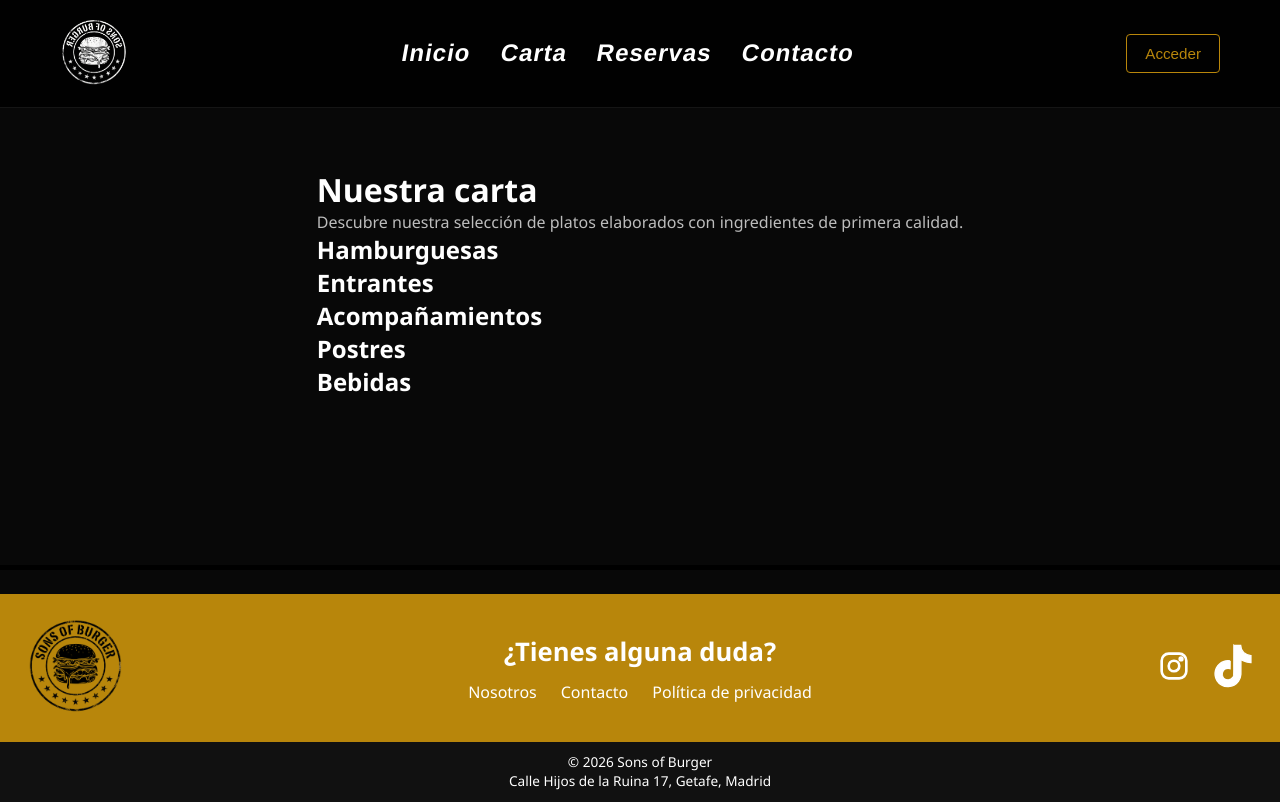
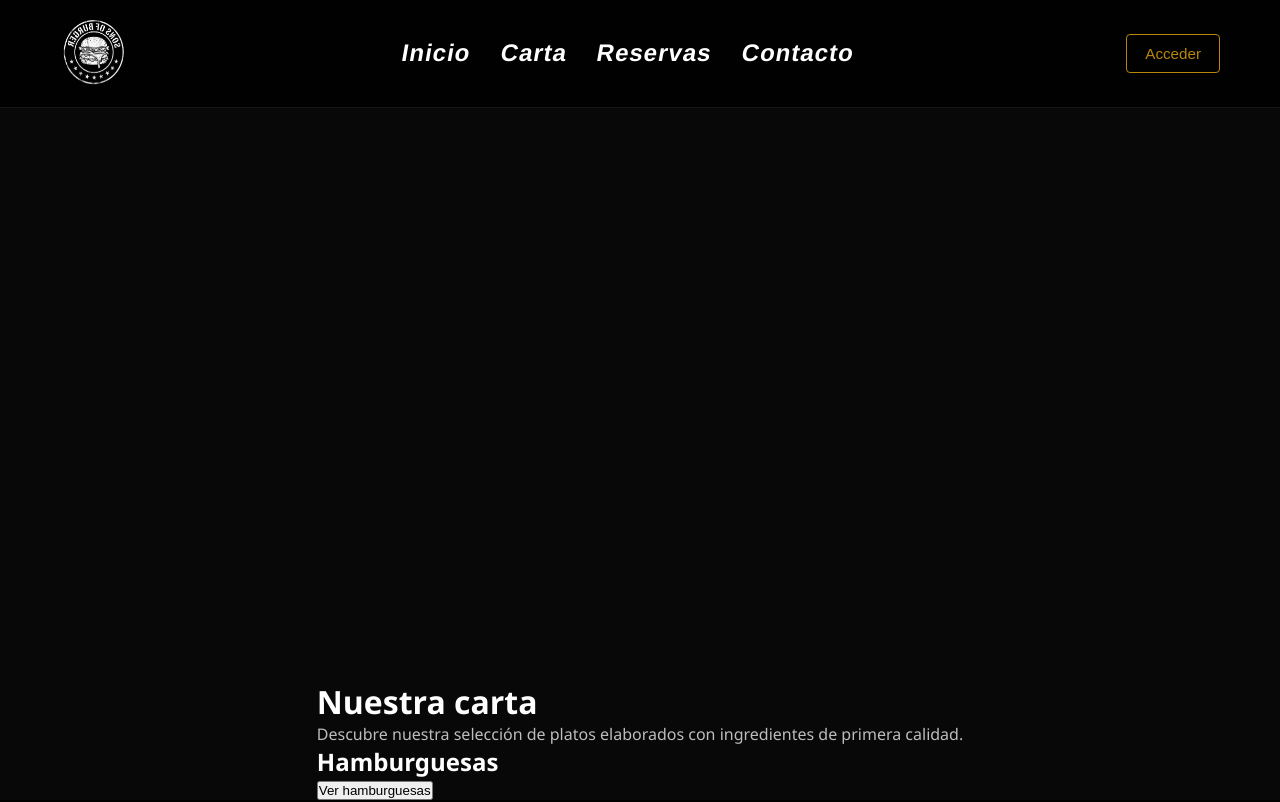
Before and after one commit to victorbnt25/TFG_RESTAURANTE, a React (Vite) app in the folder frontend/: page /carta in a window 1280 px wide. Shown: the top 802 px of the page. Built offline with nearby package versions, Linux system fonts and the light colour scheme.

Commit message:
carta prueba

```diff
--- /dev/null
+++ b/frontend/src/data/hamburguesas.js
@@ -0,0 +1,45 @@
+const hamburguesas=[
+    {
+        id:1,
+        nombre:"Hamburguesa Clásica",
+        precio : 13.50,
+        ingredientes: "Carne de res, Lechuga, Tomate, cebolla, Pan artesanal",
+    },
+     {
+        id:2,
+        nombre:"Hamburguesa normal",
+        precio : 12.50,
+        ingredientes: "Carne de res, Lechuga, Tomate, cebolla, Pan artesanal",
+    },
+
+     {
+        id:3,
+        nombre:"Hamburguesa vegetraiana",
+        precio : 16.50,
+        ingredientes: "Carne de res, Lechuga, Tomate, cebolla, Pan artesanal",
+    },
+
+     {
+        id:4,
+        nombre:"Hamburguesa de los dioses",
+        precio : 15.50,
+        ingredientes: "Carne de res, Lechuga, Tomate, cebolla, Pan artesanal",
+    },
+
+     {
+        id:5,
+        nombre:"Hamburguesa azteca",
+        precio : 12.50,
+        ingredientes: "Carne de res, Lechuga, Tomate, cebolla, Pan artesanal",
+    },
+
+     {
+        id:6,
+        nombre:"Hamburguesa weekend",
+        precio : 18.50,
+        ingredientes: "Carne de res, Lechuga, Tomate, cebolla, Pan artesanal",
+    },
+
+
+]
+export default hamburguesas;
--- a/frontend/src/pages/Carta/carta.jsx
+++ b/frontend/src/pages/Carta/carta.jsx
@@ -1,43 +1,88 @@
+// Importamos el hook useState desde React para manejar estado
+import { useState } from "react";
+
+// Importamos los datos de hamburguesas (simulan la base de datos)
+import hamburguesasData from "../../data/hamburguesas.js";
+
+// Definimos el componente Carta
 function Carta() {
+
+  // Estado que controla si se muestran o no las hamburguesas
+  // false → las hamburguesas están ocultas
+  // true  → las hamburguesas se muestran
+  const [mostrarHamburguesas, setMostrarHamburguesas] = useState(false);
+
+  // El return define lo que se renderiza en pantalla
   return (
+    // Contenedor principal de la página Carta
     <section className="container carta">
+
+      {/* Título principal de la página */}
       <h1 className="title">Nuestra carta</h1>
+
+      {/* Texto descriptivo introductorio */}
       <p className="text">
         Descubre nuestra selección de platos elaborados con ingredientes de
         primera calidad.
       </p>
 
-      {/* Hamburguesas */}
+      {/* Sección específica de hamburguesas */}
       <section className="carta-seccion" id="hamburguesas">
+
+        {/* Título de la sección de hamburguesas */}
         <h2 className="carta-titulo">Hamburguesas</h2>
-        {/* Productos cargados desde BD */}
-      </section>
 
-      {/* Entrantes */}
-      <section className="carta-seccion" id="entrantes">
-        <h2 className="carta-titulo">Entrantes</h2>
-        {/* Productos cargados desde BD */}
-      </section>
+        {/*
+          Botón que cambia el estado mostrarHamburguesas a true
+          Al pulsarlo, React vuelve a renderizar el componente
+          y se muestran las hamburguesas
+        */}
+        <button
+          className="btn-carta"
+          onClick={() => setMostrarHamburguesas(true)}
+        >
+          Ver hamburguesas
+        </button>
 
-      {/* Acompañamientos */}
-      <section className="carta-seccion" id="acompanamientos">
-        <h2 className="carta-titulo">Acompañamientos</h2>
-        {/* Productos cargados desde BD */}
-      </section>
+        {/*
+          Renderizado condicional:
+          - Si mostrarHamburguesas es true → se muestra la lista
+          - Si es false → no se muestra nada
+        */}
+        {mostrarHamburguesas && (
 
-      {/* Postres */}
-      <section className="carta-seccion" id="postres">
-        <h2 className="carta-titulo">Postres</h2>
-        {/* Productos cargados desde BD */}
-      </section>
+          // Contenedor en forma de grid para las tarjetas
+          <div className="carta-grid">
 
-      {/* Bebidas */}
-      <section className="carta-seccion" id="bebidas">
-        <h2 className="carta-titulo">Bebidas</h2>
-        {/* Productos cargados desde BD */}
+            {/*
+              Recorremos el array de hamburguesas con map()
+              Por cada hamburguesa se genera una tarjeta
+            */}
+            {hamburguesasData.map((burger) => (
+
+              // Tarjeta individual de cada hamburguesa
+              // La key es obligatoria para listas en React
+              <article key={burger.id} className="carta-card">
+
+                {/* Nombre de la hamburguesa */}
+                <h3>{burger.nombre}</h3>
+
+                {/* Lista de ingredientes */}
+                <p>{burger.ingredientes}</p>
+
+                {/* Precio formateado con dos decimales */}
+                <span className="precio">
+                  {burger.precio.toFixed(2)} €
+                </span>
+
+              </article>
+            ))}
+          </div>
+        )}
       </section>
     </section>
   );
 }
 
+// Exportamos el componente para poder usarlo en App.jsx
 export default Carta;
--- a/frontend/src/styles/theme.css
+++ b/frontend/src/styles/theme.css
@@ -57,6 +57,11 @@ body {
   max-width: var(--max-width);
   margin: auto;
   padding: 0 var(--padding);
+
+  min-height: 100vh;
+  display: flex;
+  flex-direction: column;
+  justify-content: flex-end;
 }
 
 /* =========================
```
